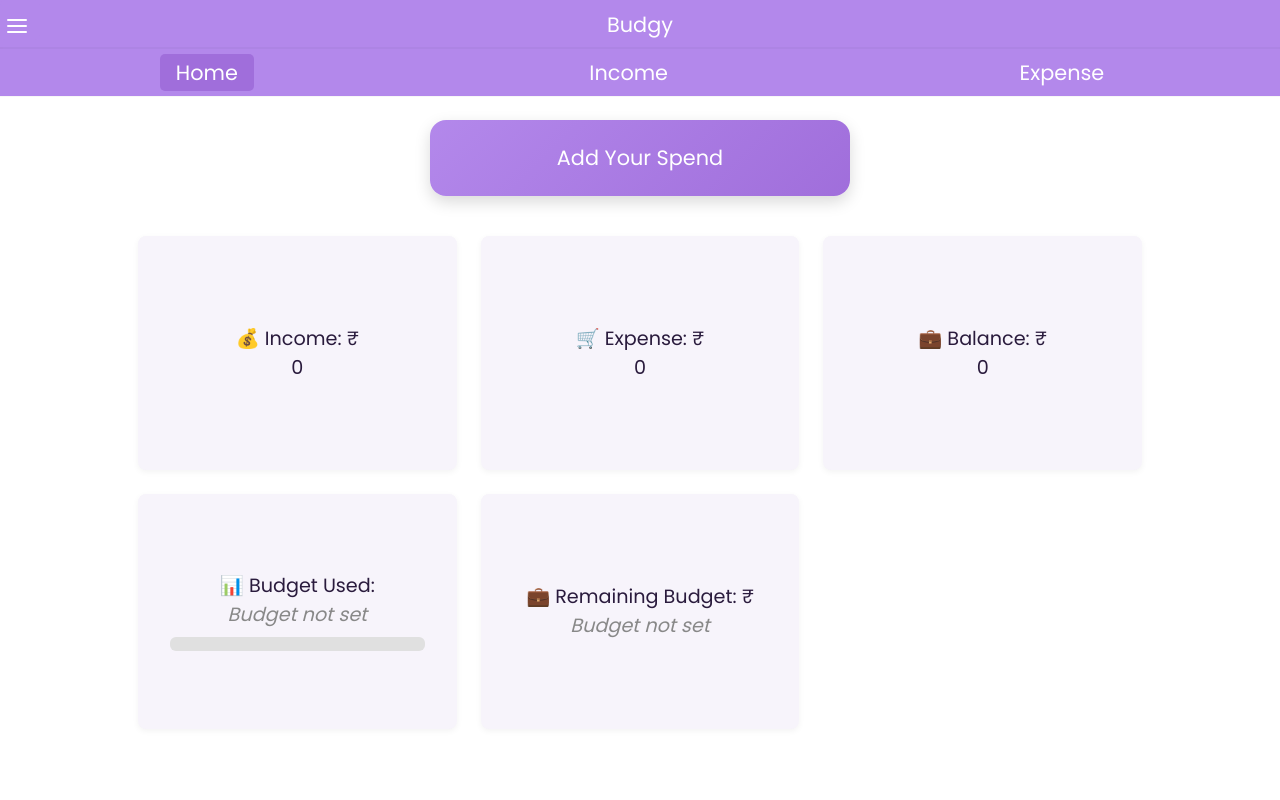
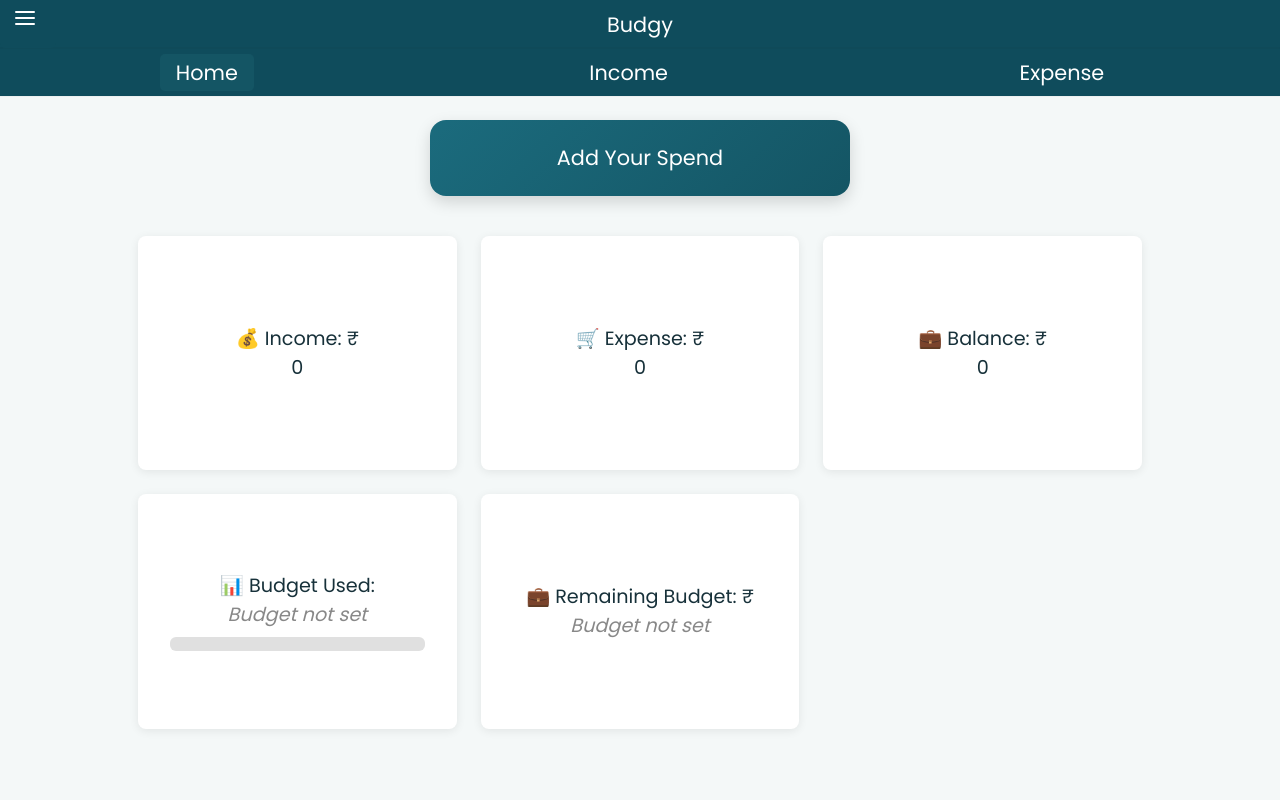
Before and after one commit to Amina0426/Budgy_D, a Django app: page /app/ in a window 1280 px wide. Run offline with Django 5.2, Linux system fonts and the light colour scheme; the visitor is signed in with stand-in values (Sample User, id 1); data that the repository does not hold is empty.

Commit message:
v1.0.0 commit

```diff
--- a/budgy_app/static/service-worker.js
+++ b/budgy_app/static/service-worker.js
@@ -1,4 +1,4 @@
-const CACHE_NAME = "expense-cache-v1.0.0";
+const CACHE_NAME = "budgy-cache-v1.0.0";
 
 self.addEventListener("install", (event) => {
   event.waitUntil(
--- a/budgy_app/static/styles/display.css
+++ b/budgy_app/static/styles/display.css
@@ -9,7 +9,7 @@
 /* Cards */
 .summary-card {
   background-color: var(--bg-box);
-  color: var(--text-main);
+  color: var(--text-box);
   padding: 1rem;
   border-radius: 0.5rem;
   text-align: center;
--- a/budgy_app/static/styles/edit.css
+++ b/budgy_app/static/styles/edit.css
@@ -18,7 +18,7 @@
   max-width: 400px;
   text-align: center;
   box-shadow: var(--shadow);
-  color: var(--text-main);
+  color: var(--text-card);
 }
 #editModalBox input {
   display: block;
--- a/budgy_app/static/styles/exform.css
+++ b/budgy_app/static/styles/exform.css
@@ -16,6 +16,7 @@
   justify-content: center;
   align-items: center;
   background-color: var(--bg-main);
+  color: var(--text-main);
   min-height: 100%;
   width: 100%;
   padding: 2rem 1rem;
@@ -60,7 +61,7 @@
 .amt,
 .tags {
   background-color: var(--bg-box);
-  color: var(--text-main);
+  color: var(--text-box);
   border-radius: 1rem;
   width: 90%;
   max-width: 400px;
@@ -94,7 +95,9 @@
   color: var(--text-main);
   font-size: 1rem;
   outline: none;
-  transition: border 0.2s ease, box-shadow 0.2s ease;
+  transition:
+    border 0.2s ease,
+    box-shadow 0.2s ease;
 }
 .amt input:focus,
 #tagInput:focus {
@@ -114,7 +117,7 @@
 
 .tag button {
   background-color: var(--bg-card);
-  color: var(--text-main);
+  color: var(--text-card);
   border: 2px solid var(--text-subtle);
   border-radius: 2rem;
   padding: 0.4rem 1rem;
@@ -151,7 +154,9 @@
   font-weight: 500;
   cursor: pointer;
   box-shadow: var(--shadow);
-  transition: transform 0.2s ease, box-shadow 0.2s ease;
+  transition:
+    transform 0.2s ease,
+    box-shadow 0.2s ease;
 }
 #add:hover {
   transform: scale(1.05);
--- a/budgy_app/static/styles/navbar.css
+++ b/budgy_app/static/styles/navbar.css
@@ -1,6 +1,6 @@
 /*navbar*/
 .navbar {
-  color: var(--text-ondark);
+  color: var(--text-nav);
   display: flex;
   flex-direction: column;
   position: fixed;
--- a/budgy_app/static/styles/past.css
+++ b/budgy_app/static/styles/past.css
@@ -7,6 +7,7 @@
   transition: height 0.3s ease;
   background-color: var(--bg-main);
   z-index: 2;
+  color: var(--text-main);
 }
 #past-section.open {
   height: 45vh;
@@ -25,7 +26,7 @@
   color: var(--text-subtle);
   background-color: var(--bg-card);
   box-shadow: var(--shadow);
-  font-size: 1.6rem;
+  font-size: 1.1rem;
   z-index: 3;
   transition: bottom 0.3s ease;
 }
@@ -72,6 +73,7 @@
   position: relative;
   z-index: 2;
   background-color: var(--bg-main);
+  color: var(--text-main);
 }
 .arrow-caret {
   transition: transform 0.3s ease;
--- a/budgy_app/static/styles/settings.css
+++ b/budgy_app/static/styles/settings.css
@@ -1,8 +1,8 @@
 #set {
   position: fixed;
-  top: 0;
+  top: -1%;
   left: 0;
-  height: 5vh;
+  height: 7vh;
   aspect-ratio: 1;
   border-radius: 5px;
   font-size: 2.5rem;
@@ -34,6 +34,7 @@
 /* Panel (main container) */
 .settings-panel {
   background: var(--bg-main);
+  color: var(--text-main);
   width: 100%;
   max-width: 700px;
   height: 100vh;
@@ -63,7 +64,7 @@
 }
 
 .settings-header .username {
-  color: var(--text-accent);
+  color: var(-accent);
   font-weight: 500;
   font-size: 1rem;
 }
@@ -126,7 +127,7 @@
   margin: 0.4rem 0;
   padding: 0.5rem 1rem;
   background-color: var(--bg-box);
-  color: var(--text-main);
+  color: var(--text-box);
   border: none;
   border-radius: 6px;
   font-size: 1rem;
--- a/budgy_app/static/styles/theme.css
+++ b/budgy_app/static/styles/theme.css
@@ -1,33 +1,133 @@
-/* theme.css */
-
-/* LIGHT MODE */
+/* lavender
 :root {
   --bg-main: #ffffff;
+  --text-main: #2a1b3d;
   --bg-card: #d0b7f1;
+  --text-card: #2a1b3d;
   --bg-nav: #b388eb;
+  --text-nav: #ffffff;
   --bg-button: #b388eb;
   --bg-button-hover: #a06edb;
+  --text-button: #ffffff;
   --bg-box: #f7f4fb;
-  --text-main: #2a1b3d;
+  --text-box: #2a1b3d;
+  --accent: #6434a3;
   --text-subtle: #44236f;
-  --text-accent: #6434a3;
-  --text-ondark: #ffffff;
   --border-color: #dee2e6;
   --shadow: 0 2px 6px rgba(0, 0, 0, 0.05);
 }
 
-/* DARK MODE */
 body.dark {
-  --bg-main: #181322; /* deep lavender-black */
-  --bg-card: #241b34; /* slightly lighter panel color */
-  --bg-nav: #3a2953; /* soft muted violet */
-  --bg-box: #2c2241; /* input and box surfaces */
-  --bg-button: #7b5cbf; /* lavender purple accent */
-  --bg-button-hover: #9b7ce6; /* brighter hover */
-  --text-main: #e8dcfa; /* off-white text with purple undertone */
-  --text-subtle: #bba8d9; /* muted lavender-gray */
-  --text-accent: #caa3ff; /* soft accent purple */
-  --text-ondark: #ffffff;
-  --border-color: #3f2e57; /* soft purple borders */
+  --bg-main: #181322;
+  --text-main: #e8dcfa;
+  --bg-card: #7b5cbf;
+  --text-card: #ffffff;
+  --bg-nav: #3a2953;
+  --text-nav: #ffffff;
+  --bg-button: #7b5cbf;
+  --bg-button-hover: #9b7ce6;
+  --text-button: #ffffff;
+  --bg-box: #2c2241;
+  --text-box: #f3ecff;
+  --accent: #caa3ff;
+  --text-subtle: #bba8d9;
+  --border-color: #3f2e57;
   --shadow: 0 0 12px rgba(255, 255, 255, 0.05);
+}*/
+
+:root {
+  --bg-main: #f4f8f8;
+  --text-main: #17313a;
+
+  --bg-card: #0f4c5c;
+  --text-card: #ffffff;
+
+  --bg-nav: #0f4c5c;
+  --text-nav: #ffffff;
+
+  --bg-button: #1b6b7d;
+  --bg-button-hover: #145564;
+  --text-button: #ffffff;
+
+  --bg-box: #ffffff;
+  --text-box: #17313a;
+
+  --accent: #2aa7c8;
+  --text-subtle: #55727a;
+
+  --border-color: #d7e3e6;
+  --shadow: 0 2px 10px rgba(0, 0, 0, 0.08);
 }
+
+body.dark {
+  --bg-main: #0f1720;
+  --text-main: #e6f1f4;
+
+  --bg-card: #134b5f;
+  --text-card: #ffffff;
+
+  --bg-nav: #102d38;
+  --text-nav: #ffffff;
+
+  --bg-button: #1c7188;
+  --bg-button-hover: #2893af;
+  --text-button: #ffffff;
+
+  --bg-box: #17242d;
+  --text-box: #e6f1f4;
+
+  --accent: #44c7eb;
+  --text-subtle: #9bb7c0;
+
+  --border-color: #29414a;
+  --shadow: 0 0 12px rgba(0, 0, 0, 0.25);
+}
+
+/* blue
+:root {
+  --bg-main: #f4f7fb;
+  --text-main: #202d3a;
+
+  --bg-card: #3f5d7a;
+  --text-card: #ffffff;
+
+  --bg-nav: #354e66;
+  --text-nav: #ffffff;
+
+  --bg-button: #53789b;
+  --bg-button-hover: #426282;
+  --text-button: #ffffff;
+
+  --bg-box: #ffffff;
+  --text-box: #202d3a;
+
+  --accent: #89abd0;
+  --text-subtle: #68798b;
+
+  --border-color: #dbe4eb;
+  --shadow: 0 2px 10px rgba(0, 0, 0, 0.05);
+}
+
+body.dark {
+  --bg-main: #11171d;
+  --text-main: #edf3f8;
+
+  --bg-card: #395470;
+  --text-card: #ffffff;
+
+  --bg-nav: #273746;
+  --text-nav: #ffffff;
+
+  --bg-button: #55799d;
+  --bg-button-hover: #7095bb;
+  --text-button: #ffffff;
+
+  --bg-box: #1c252d;
+  --text-box: #edf3f8;
+
+  --accent: #a7c5e3;
+  --text-subtle: #a9bac9;
+
+  --border-color: #34424d;
+  --shadow: 0 0 14px rgba(0, 0, 0, 0.3);
+}*/
--- a/budgy_app/templates/budgy_app/index.html
+++ b/budgy_app/templates/budgy_app/index.html
@@ -149,8 +149,8 @@
             <svg
               id="arrow"
               class="arrow-caret"
-              width="2rem"
-              height="2rem"
+              width="1.4rem"
+              height="1.4rem"
               viewBox="0 0 24 24"
             >
               <path
@@ -374,7 +374,7 @@
 
           <!-- About -->
           <section class="settings-section about">
-            <p>Version 5.0.2</p>
+            <p>Version 1.0.0</p>
             <p>Made by Amina</p>
           </section>
         </main>
```
Also changed, not shown: budgy_app/static/styles/auth.css (+5 -5 lines), budgy_app/static/styles/in&exp.css (+22 -14 lines), budgy_project/settings.py (+11 -6 lines), budgy_app/static/icons/favicon.ico, budgy_app/static/icons/icon-192x192.png, budgy_app/static/icons/icon-512x512.png, budgy_app/static/manifest.json.
